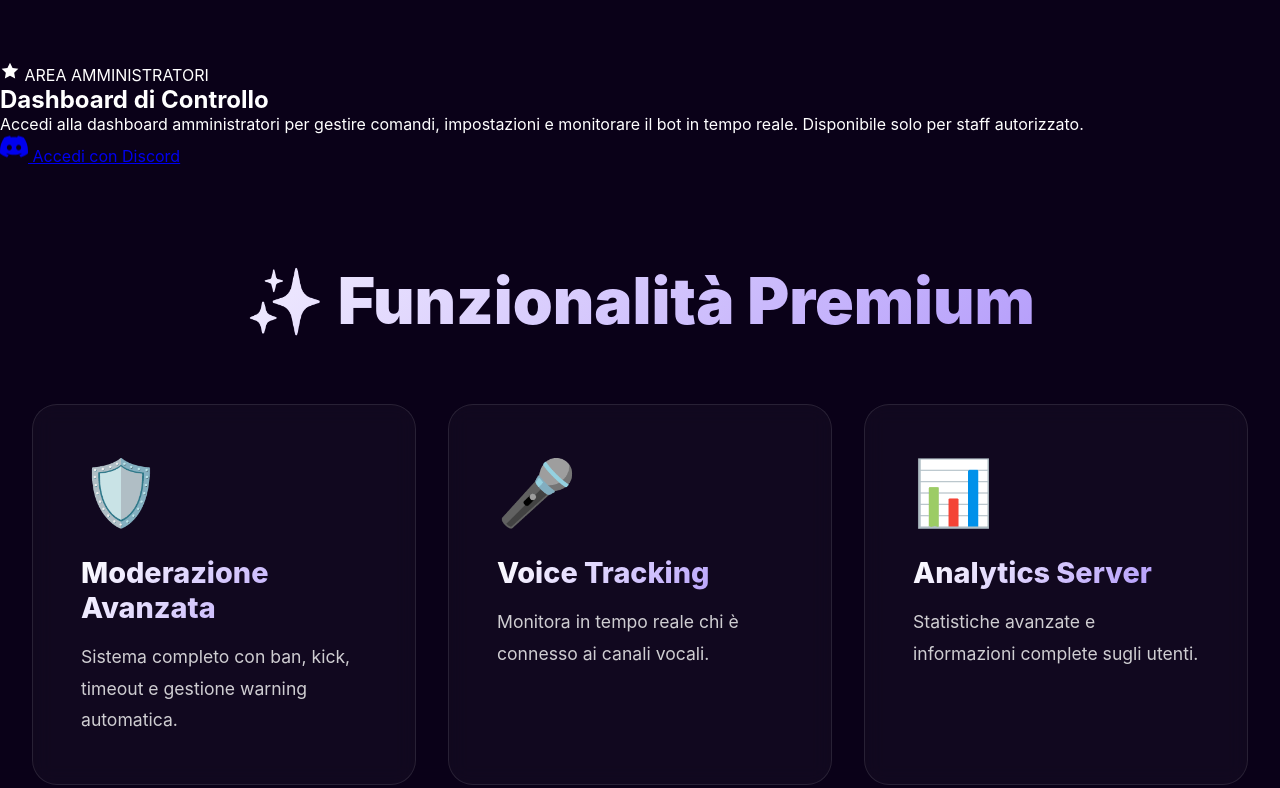
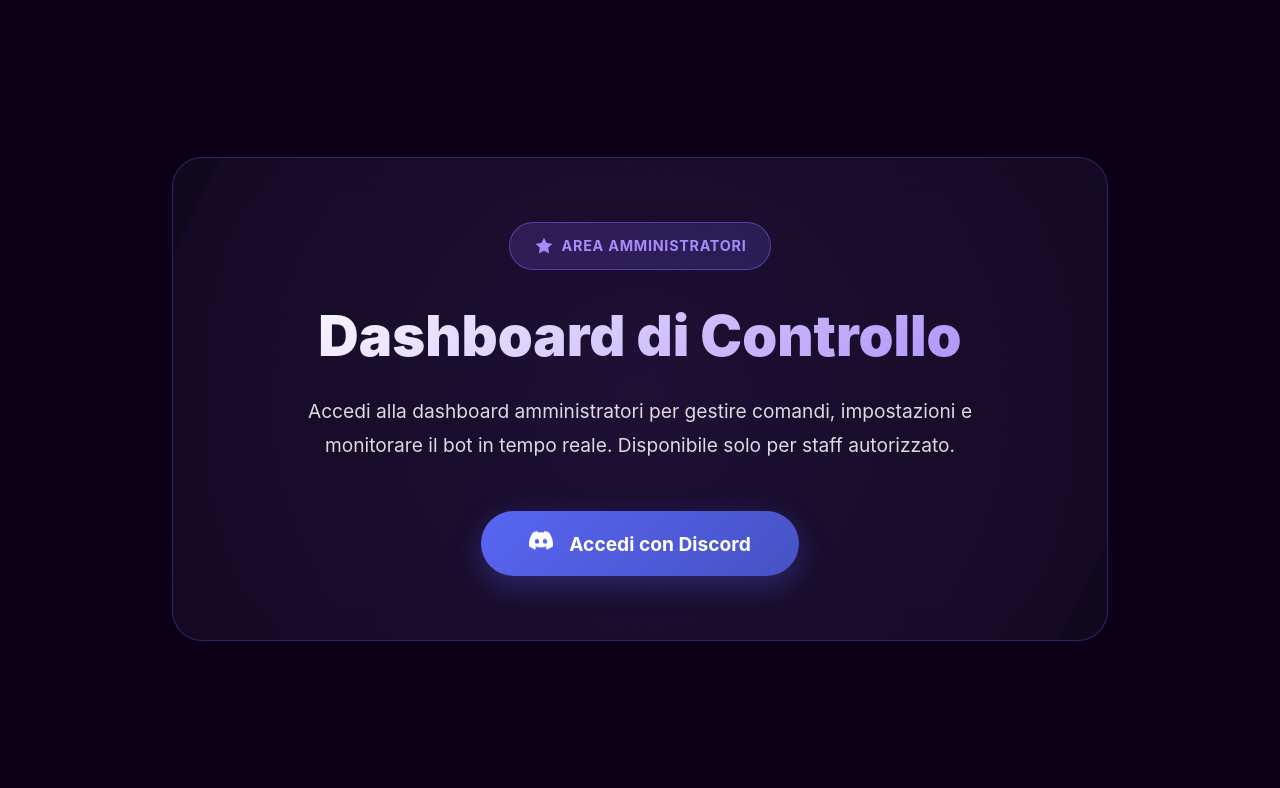
Before and after one commit to bless3dd/discord-bot, a website: page docs/index.html in a window 1280 px wide. Shown: the part 1075-1863 px from the top of the page. Drawn offline with Linux system fonts and the light colour scheme; no server answers.

Commit message:
Update styles.css

```diff
--- a/docs/styles.css
+++ b/docs/styles.css
@@ -254,27 +254,6 @@
     font-size: 0.95rem;
     font-weight: 600;
     transition: color 0.5s ease;
-}
-
-.dashboard-btn {
-    padding: 0.7rem 1.5rem;
-    background: linear-gradient(135deg, var(--primary), var(--secondary));
-    border: none;
-    border-radius: 50px;
-    color: #fff;
-    font-size: 1rem;
-    font-weight: 700;
-    cursor: pointer;
-    transition: all 0.3s ease;
-    text-decoration: none;
-    display: inline-flex;
-    align-items: center;
-    gap: 0.5rem;
-}
-
-.dashboard-btn:hover {
-    transform: translateY(-3px);
-    box-shadow: 0 10px 25px var(--glow);
 }
 
 .theme-toggle {
@@ -544,6 +523,129 @@
     font-weight: 600;
 }
 
+/* Dashboard Promo Section */
+.dashboard-promo {
+    position: relative;
+    z-index: 10;
+    padding: 6rem 2rem;
+    max-width: 1000px;
+    margin: 0 auto;
+}
+
+.dashboard-container {
+    background: rgba(255, 255, 255, 0.03);
+    backdrop-filter: blur(20px);
+    border: 1px solid rgba(139, 92, 246, 0.3);
+    border-radius: 30px;
+    padding: 4rem;
+    text-align: center;
+    position: relative;
+    overflow: hidden;
+}
+
+.dashboard-container::before {
+    content: '';
+    position: absolute;
+    top: -50%;
+    left: -50%;
+    width: 200%;
+    height: 200%;
+    background: radial-gradient(circle, rgba(139, 92, 246, 0.1) 0%, transparent 70%);
+    animation: rotate 20s linear infinite;
+}
+
+@keyframes rotate {
+    from { transform: rotate(0deg); }
+    to { transform: rotate(360deg); }
+}
+
+.admin-badge {
+    display: inline-flex;
+    align-items: center;
+    gap: 0.5rem;
+    padding: 0.8rem 1.5rem;
+    background: linear-gradient(135deg, rgba(139, 92, 246, 0.2), rgba(99, 102, 241, 0.2));
+    border: 1px solid rgba(139, 92, 246, 0.5);
+    border-radius: 50px;
+    font-size: 0.9rem;
+    font-weight: 700;
+    letter-spacing: 0.05em;
+    color: var(--accent);
+    margin-bottom: 2rem;
+    position: relative;
+}
+
+.admin-badge svg {
+    width: 20px;
+    height: 20px;
+    color: var(--accent);
+}
+
+.dashboard-container h2 {
+    font-size: clamp(2.5rem, 5vw, 3.5rem);
+    font-weight: 900;
+    margin-bottom: 1.5rem;
+    background: linear-gradient(135deg, #fff, var(--accent));
+    -webkit-background-clip: text;
+    -webkit-text-fill-color: transparent;
+    position: relative;
+}
+
+.dashboard-container p {
+    font-size: 1.2rem;
+    line-height: 1.8;
+    opacity: 0.85;
+    margin-bottom: 3rem;
+    max-width: 700px;
+    margin-left: auto;
+    margin-right: auto;
+    position: relative;
+}
+
+.dashboard-access-btn {
+    display: inline-flex;
+    align-items: center;
+    gap: 1rem;
+    padding: 1.3rem 3rem;
+    background: linear-gradient(135deg, #5865F2, #4752C4);
+    border: none;
+    border-radius: 50px;
+    color: #fff;
+    font-size: 1.2rem;
+    font-weight: 700;
+    text-decoration: none;
+    cursor: pointer;
+    transition: all 0.4s ease;
+    position: relative;
+    overflow: hidden;
+    box-shadow: 0 10px 30px rgba(88, 101, 242, 0.3);
+}
+
+.dashboard-access-btn::before {
+    content: '';
+    position: absolute;
+    top: 0;
+    left: -100%;
+    width: 100%;
+    height: 100%;
+    background: linear-gradient(90deg, transparent, rgba(255, 255, 255, 0.3), transparent);
+    transition: left 0.6s ease;
+}
+
+.dashboard-access-btn:hover::before {
+    left: 100%;
+}
+
+.dashboard-access-btn:hover {
+    transform: translateY(-5px);
+    box-shadow: 0 20px 50px rgba(88, 101, 242, 0.5);
+}
+
+.dashboard-access-btn svg {
+    width: 24px;
+    height: 24px;
+}
+
 /* Features & Commands */
 .section {
     position: relative;
@@ -682,5 +784,6 @@
     .theme-panel.open { right: 1rem; left: 1rem; width: auto; }
     .header-right { flex-wrap: wrap; }
     .latency-indicator { font-size: 0.85rem; }
-    .dashboard-btn { font-size: 0.9rem; padding: 0.6rem 1.2rem; }
+    .dashboard-container { padding: 2.5rem 1.5rem; }
+    .dashboard-access-btn { width: 100%; justify-content: center; }
 }
```
